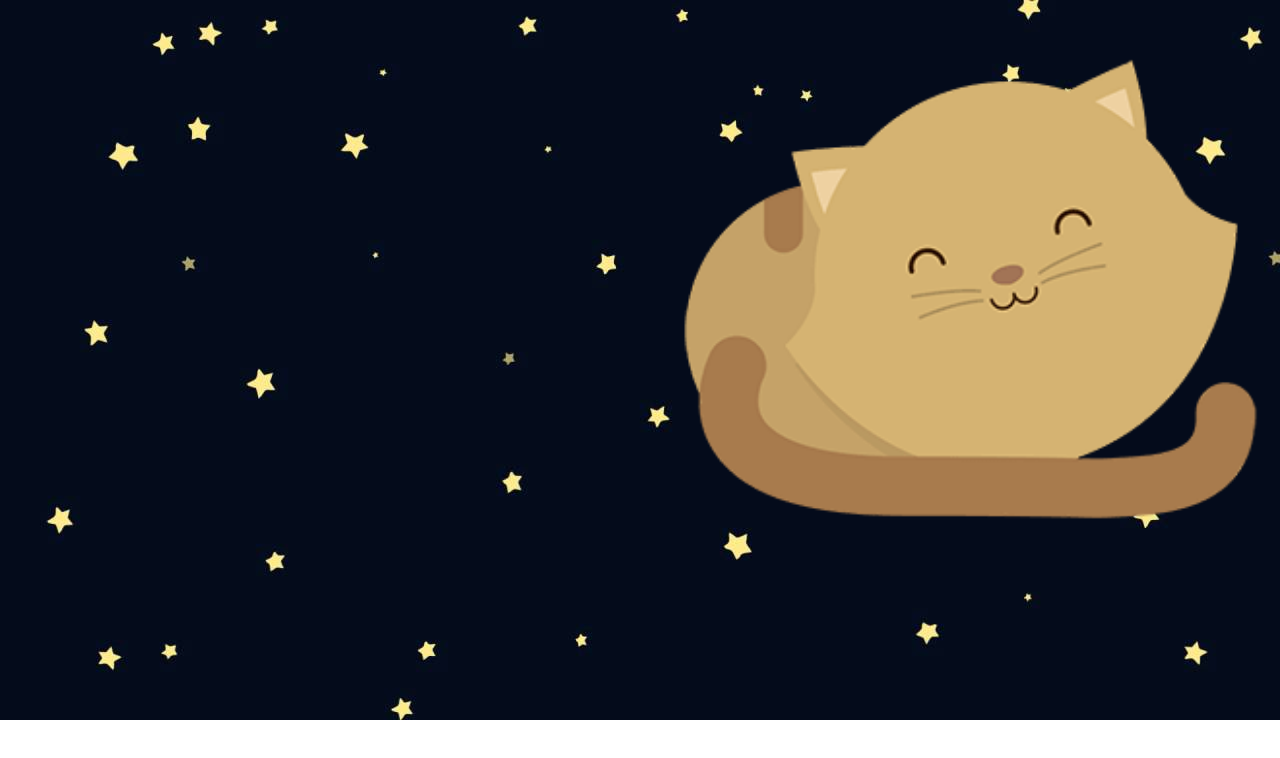
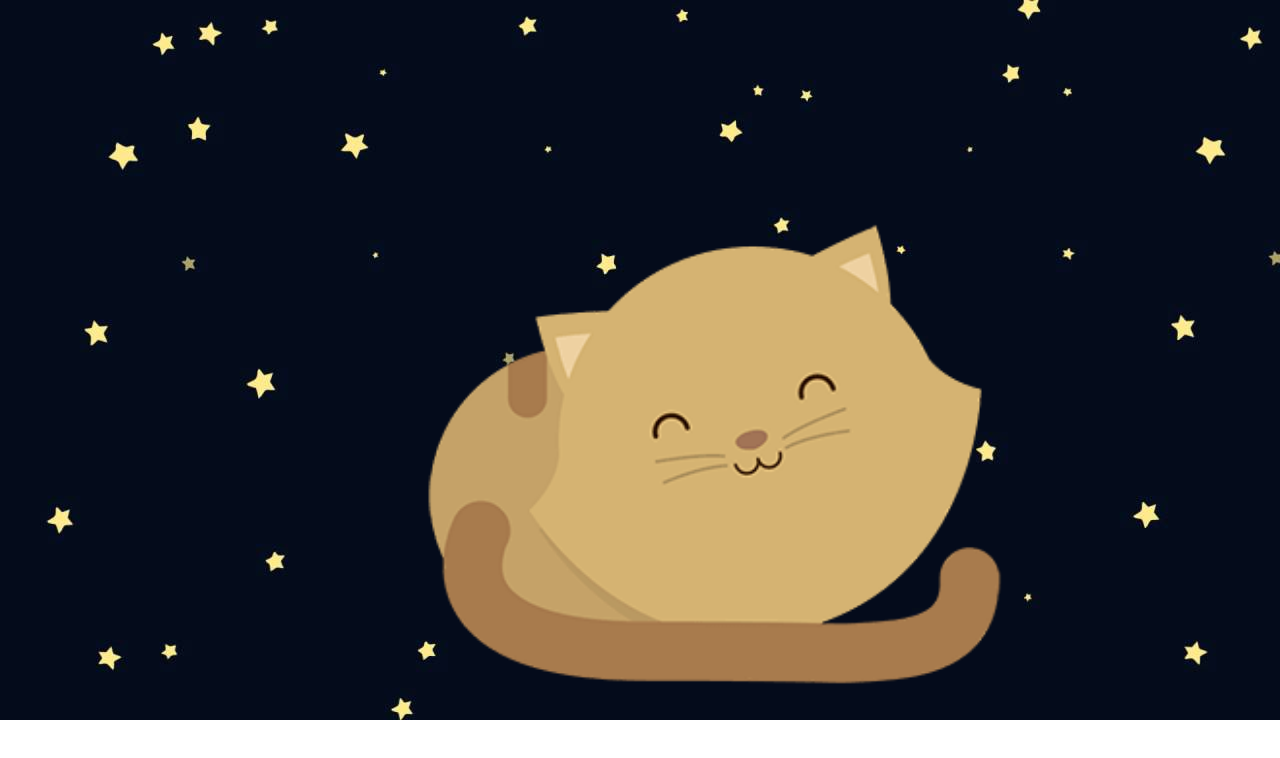
Before and after one commit to dianina/kitten, a plain HTML site: page index.html in a window 1280 px wide. Shown: the top 758 px of the page. Drawn offline with Linux system fonts and the light colour scheme.

Commit message:
aterrizando al gato volador

```diff
--- a/assets/css/style.css
+++ b/assets/css/style.css
@@ -13,19 +13,20 @@ Breakpoints:
 
 body {
   width: 100%;
+  height: auto;
   background-repeat: no-repeat;
   background-size: 100%;
 }
+
+/*
+Posicionando al gato
+*/
 
 .kitten {
   background-size: 100%;
   background-repeat: no-repeat;
   height: 500vh;
   width: 50%;
-  float: right;
-  margin-left:
+  margin-left: 30%;
+  margin-top: 165px;
 }
-
-/*
-Posicionando al gato
-*/
```
Also changed, not shown: index.html (+1 -0 lines).
